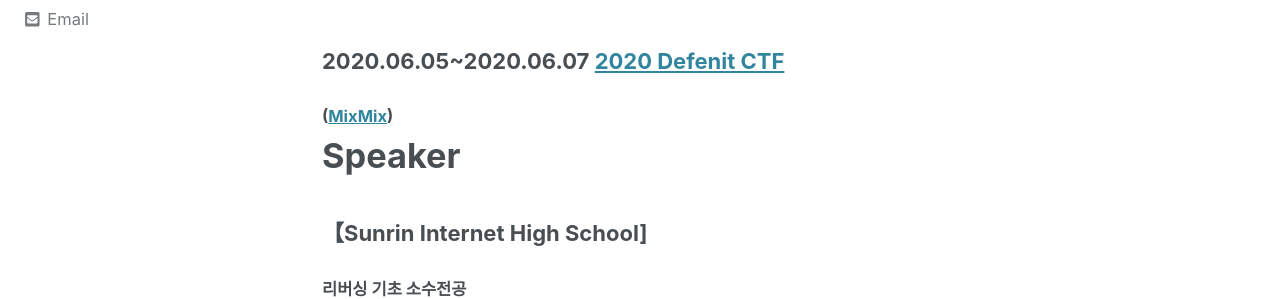
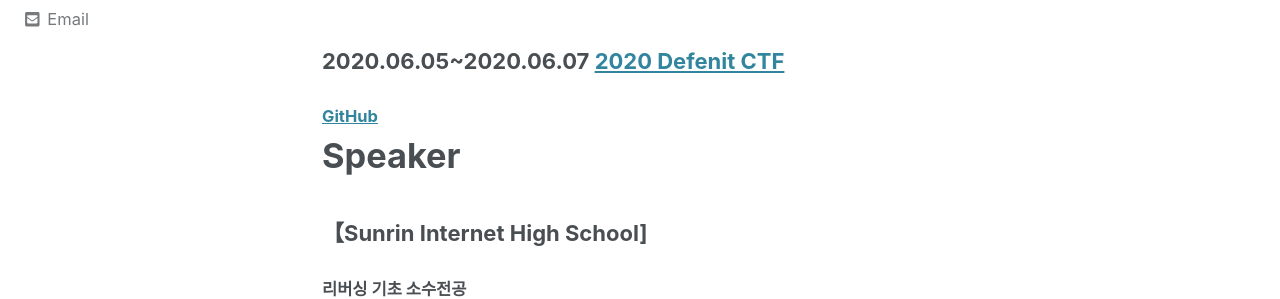
Before and after one commit to slyfizz3/slyfizz3.github.io, a Jekyll site: the page built from _pages/about.md, in a window 1280 px wide and 900 px high, scrolled down 3895 px. Shown: the part 154-453 px from the top of the window. Built offline with Jekyll 4.4.1, drawn with Linux system fonts in a browser that asks for light colours; cached includes are drawn as plain includes; nearby versions of some CDN libraries.

Commit message:
Update about.md

```diff
--- a/_pages/about.md
+++ b/_pages/about.md
@@ -93,7 +93,7 @@ Nickname:slyfizz,rev4fun
 # (2020)
 
 ### 2020.06.05~2020.06.07 [2020 Defenit CTF](https://www.boannews.com/media/view.asp?idx=88856&page=1&kind=1)
-#### ([MixMix](https://github.com/slyfizz3/Make-challenges/tree/master/2020DefenitCTF))
+#### [GitHub](https://github.com/slyfizz3/Make-challenges/tree/master/2020DefenitCTF)
 
 
 # Speaker
```
